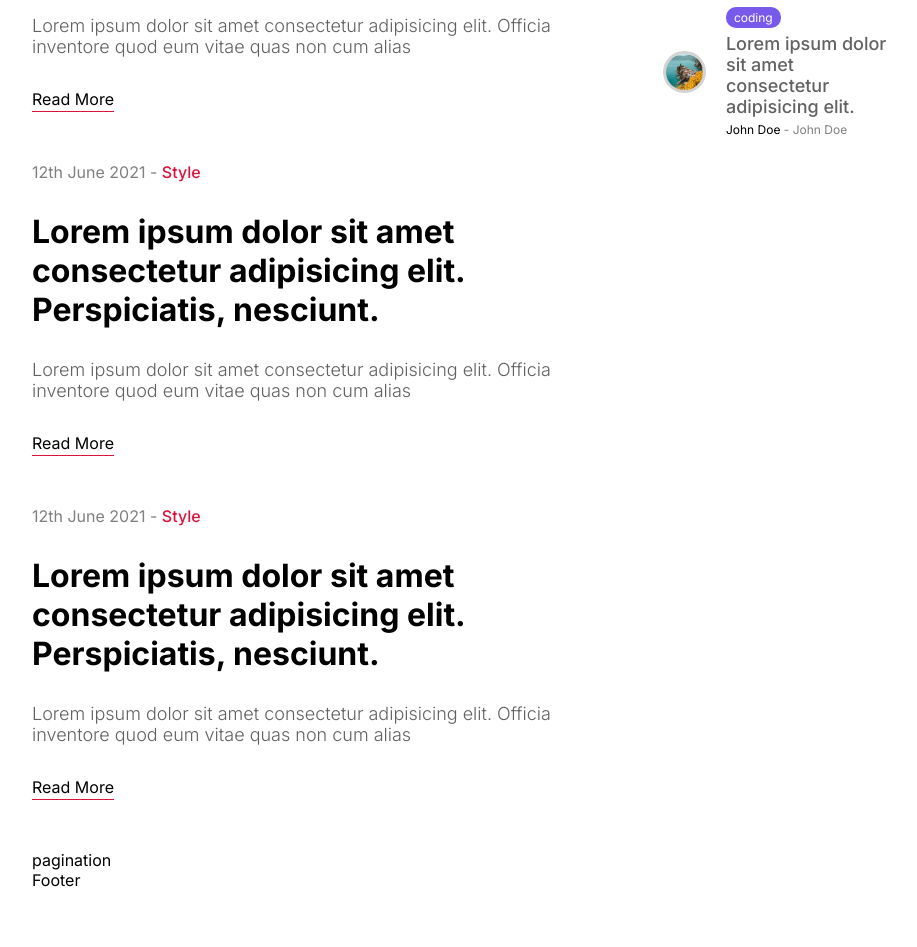
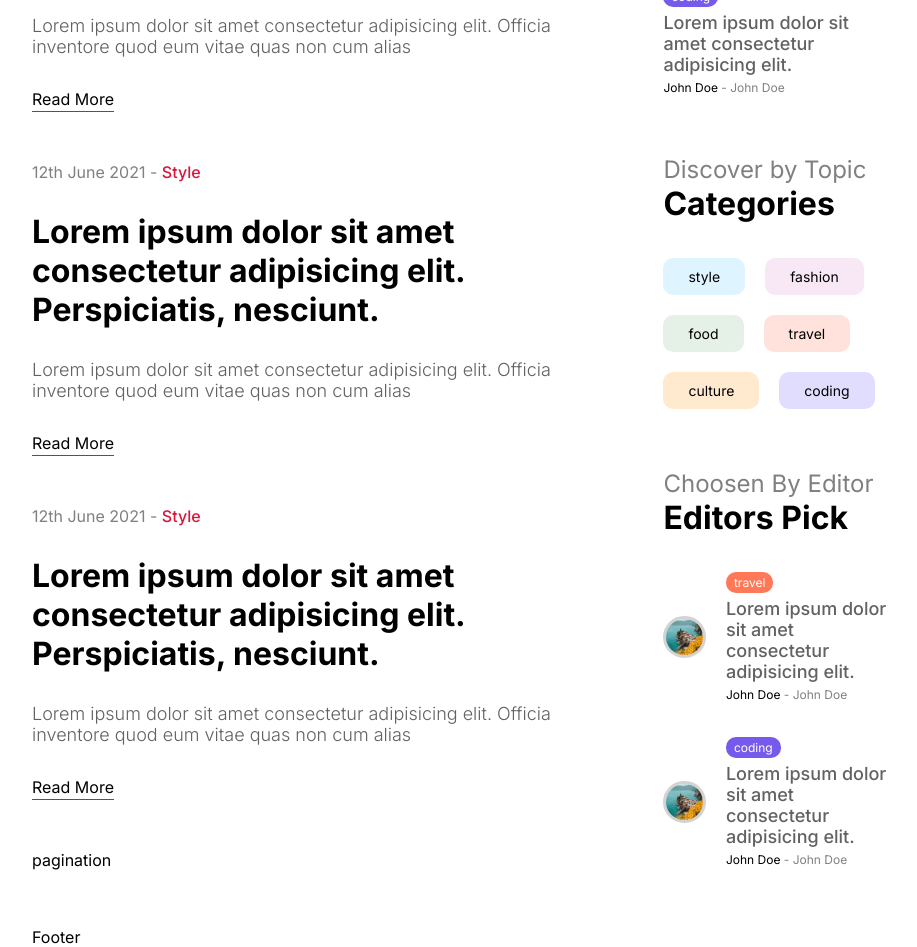
Before and after one commit to Akalanka-00/Nexus-Blog, a Next.js app: page / in a window 1280 px wide. Shown: the part 1320-2267 px from the top of the page, without its empty margins (176-1093 px from the left). Before the commit the page ends 2210 px from the top, so only its background shows below. Built offline with nearby package versions, Linux system fonts and the light colour scheme.

Commit message:
Menu Items | Basic UI

```diff
--- a/src/components/menu/Menu.tsx
+++ b/src/components/menu/Menu.tsx
@@ -1,35 +1,25 @@
 import React from 'react'
 import styles from './menu.module.css'
-import Link from 'next/link'
-import Image from 'next/image'
-import { ImageLoader } from '@/utils/ImageLoader'
-import categoryList from '@/data/CategoryData'
-import menuData from '@/data/MenuData'
+import MenuPosts from '../menuPosts/MenuPosts'
+import MenuCategories from '../menuCategories/MenuCategories'
 
 export default function Menu () {
   return (
     <div className={styles.container}>
       <h2 className={styles.subtitle}>{"What's hot"}</h2>
       <h1 className={styles.title}>Most Popular</h1>
-      <div className={styles.items}>
-        {menuData.map((menu, index) => (
+      <MenuPosts withImage= {false} />
 
-          <Link href={menu.link} className={styles.item} key={index}>
-          <div className={styles.imageContainer}>
-            <Image src={ImageLoader(menu.image)} alt="" fill className={styles.image} />
-          </div>
-          <div className={styles.textContainer}>
-            <span className={styles.category}
-            style={{backgroundColor:categoryList.filter((category)=>category.name===menu.category)[0].categoryColor}}>{menu.category}</span>
-            <h3 className={styles.postTitle}>{menu.title}</h3>
-            <div className={styles.detail}>
-            <span className={styles.username}>{menu.username}</span>
-            <span className={styles.date}> - {menu.username}</span>
-          </div>
-          </div>
-          </Link>
-        ))}
-      </div>
+      <h2 className={styles.subtitle}>{"Discover by Topic"}</h2>
+      <h1 className={styles.title}>Categories</h1>
+      <MenuCategories/>
+
+
+      <h2 className={styles.subtitle}>{"Choosen By Editor"}</h2>
+      <h1 className={styles.title}>Editors Pick</h1>
+      <MenuPosts withImage= {true} />
+
+
     </div>
   )
 }
--- a/src/components/menu/menu.module.css
+++ b/src/components/menu/menu.module.css
@@ -12,59 +12,3 @@
 .title{
     font-style: 28px;
 }
-
-.items{
-    display: flex;
-    flex-direction: column;
-    gap: 35px;
-    margin-top: 35px;
-    margin-bottom: 60px;
-}
-
-.item{
-    display: flex;
-    align-items: center;
-    gap: 20px;
-}
-
-.imageContainer{
-    flex: 1;
-    position: relative;
-    aspect-ratio: 1/1;
-}
-
-.image{
-    border-radius: 50%;
-    border: 3px solid lightgray;
-    object-fit: cover;
-}
-
-.textContainer{
-    flex: 4;
-    display: flex;
-    flex-direction: column;
-    gap: 5px;
-}
-
-.category{
-    padding: 3px 8px;
-    border-radius: 10px;
-    font-size: 12px;
-    color: white;
-    background-color: #ff7857;
-    width: max-content;
-}
-
-.postTitle{
-    font-size: 18px;
-    font-weight: 500;
-    color: var(--softTextColor);
-}
-
-.detail{
-    font-size: 12px;
-}
-
-.date{
-    color: gray;
-}
--- /dev/null
+++ b/src/components/menuCategories/MenuCategories.tsx
@@ -0,0 +1,15 @@
+import React from 'react'
+import styles from "./menuCategories.module.css"
+import categoryList from '@/data/CategoryData'
+import Link from 'next/link'
+const MenuCategories = () => {
+  return (
+    <div className={styles.categoryList}>
+        {categoryList.map((category, index) => (
+            <Link href={category.link} className={styles.categoryItem} key={index} style={{backgroundColor:category.bg}}>{category.name}</Link>
+        ))}
+    </div>
+  )
+}
+
+export default MenuCategories
--- /dev/null
+++ b/src/components/menuCategories/menuCategories.module.css
@@ -0,0 +1,13 @@
+.categoryList{
+    margin-top: 35px;
+    margin-bottom: 60px;display: flex;
+    flex-wrap: wrap;
+    gap: 20px;
+}
+
+.categoryItem{
+    padding: 10px 25px;
+    border-radius: 10px;
+    font-size: 14px;
+
+}
--- /dev/null
+++ b/src/components/menuPosts/MenuPosts.tsx
@@ -0,0 +1,33 @@
+import menuData from '@/data/MenuData'
+import Link from 'next/link'
+import React from 'react'
+import styles from "./menuPosts.module.css"
+import Image from 'next/image'
+import { ImageLoader } from '@/utils/ImageLoader'
+import categoryList from '@/data/CategoryData'
+
+const MenuPosts = ({ withImage }: { withImage: boolean }) => {
+  return (
+    <div className={styles.items}>
+        {menuData.map((menu, index) => (
+
+          <Link href={menu.link} className={styles.item} key={index}>
+          {withImage && <div className={styles.imageContainer}>
+            <Image src={ImageLoader(menu.image)} alt="" fill className={styles.image} />
+          </div>}
+          <div className={styles.textContainer}>
+            <span className={styles.category}
+            style={{backgroundColor:categoryList.filter((category)=>category.name===menu.category)[0].categoryColor}}>{menu.category}</span>
+            <h3 className={styles.postTitle}>{menu.title}</h3>
+            <div className={styles.detail}>
+            <span className={styles.username}>{menu.username}</span>
+            <span className={styles.date}> - {menu.username}</span>
+          </div>
+          </div>
+          </Link>
+        ))}
+      </div>
+  )
+}
+
+export default MenuPosts
--- /dev/null
+++ b/src/components/menuPosts/menuPosts.module.css
@@ -0,0 +1,55 @@
+.items{
+    display: flex;
+    flex-direction: column;
+    gap: 35px;
+    margin-top: 35px;
+    margin-bottom: 60px;
+}
+
+.item{
+    display: flex;
+    align-items: center;
+    gap: 20px;
+}
+
+.imageContainer{
+    flex: 1;
+    position: relative;
+    aspect-ratio: 1/1;
+}
+
+.image{
+    border-radius: 50%;
+    border: 3px solid lightgray;
+    object-fit: cover;
+}
+
+.textContainer{
+    flex: 4;
+    display: flex;
+    flex-direction: column;
+    gap: 5px;
+}
+
+.category{
+    padding: 3px 8px;
+    border-radius: 10px;
+    font-size: 12px;
+    color: white;
+    background-color: #ff7857;
+    width: max-content;
+}
+
+.postTitle{
+    font-size: 18px;
+    font-weight: 500;
+    color: var(--softTextColor);
+}
+
+.detail{
+    font-size: 12px;
+}
+
+.date{
+    color: gray;
+}
```
